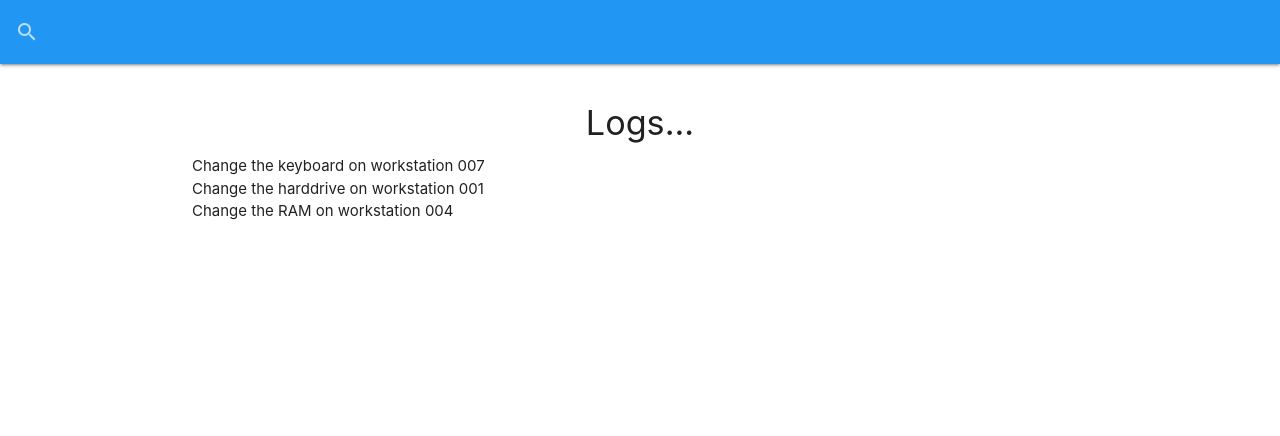
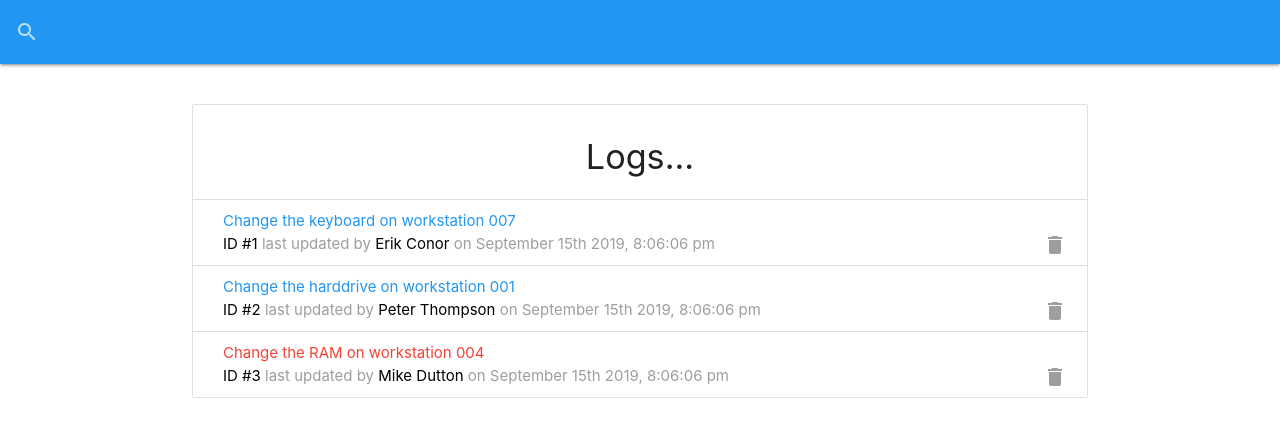
Before and after one commit to imvamsi/LogService, a React (Create React App) app: page / in a window 1280 px wide. Shown: the top 436 px of the page. Built offline with nearby package versions, Linux system fonts and the light colour scheme; data requests are answered from the project's data file.

Commit message:
Logitems and Preload style added :beers:

```diff
--- a/package.json
+++ b/package.json
@@ -4,8 +4,10 @@
   "private": true,
   "dependencies": {
     "materialize-css": "^1.0.0",
+    "moment": "^2.24.0",
     "react": "^16.9.0",
     "react-dom": "^16.9.0",
+    "react-moment": "^0.9.2",
     "react-scripts": "3.1.1"
   },
   "scripts": {
--- /dev/null
+++ b/src/components/layout/PreLoader.jsx
@@ -0,0 +1,11 @@
+import React from "react";
+
+const PreLoader = () => {
+  return (
+    <div className="progress blue lighten-4">
+      <div className="indeterminate blue"></div>
+    </div>
+  );
+};
+
+export default PreLoader;
--- a/src/components/logs/LogItem.jsx
+++ b/src/components/logs/LogItem.jsx
@@ -0,0 +1,33 @@
+import React from "react";
+import Moment from "react-moment";
+import PropTypes from "prop-types";
+
+const LogItem = ({ log }) => {
+  return (
+    <li className="collection-item">
+      <a
+        href="#edit-log-modal"
+        className={`modal-trigger ${
+          log.attention === "true" ? "red-text" : "blue-text"
+        }`}
+      >
+        {log.message}
+      </a>
+      <br />
+      <span className="grey-text">
+        <span className="black-text">ID #{log.id}</span> last updated by{" "}
+        <span className="black-text">{log.tech}</span> on {""}
+        <Moment format="MMMM Do YYYY, h:mm:ss a" />
+        <a href="#" className="secondary-content">
+          <i className="material-icons grey-text">delete</i>
+        </a>
+      </span>
+    </li>
+  );
+};
+
+LogItem.propTypes = {
+  log: PropTypes.object.isRequired
+};
+
+export default LogItem;
--- a/src/components/logs/Logs.jsx
+++ b/src/components/logs/Logs.jsx
@@ -1,5 +1,6 @@
 import React, { useEffect, useState } from "react";
-
+import LogItem from "./LogItem";
+import PreLoader from "../layout/PreLoader";
 const Logs = () => {
   const [logs, setLogs] = useState([]);
   const [loading, setLoading] = useState(false);
@@ -18,17 +19,17 @@
   };
 
   if (loading) {
-    return <h4> Loading...</h4>;
+    return <PreLoader />;
   }
   return (
-    <ul className="collection-with-header">
+    <ul className="collection with-header">
       <li className="collection-header">
         <h4 className="center">Logs...</h4>
       </li>
       {!loading && logs.length === 0 ? (
         <p className="center">There are no logs</p>
       ) : (
-        logs.map(log => <li key={log.id}>{log.message}</li>)
+        logs.map(log => <LogItem key={log.id} log={log} />)
       )}
     </ul>
   );
```
Also changed, not shown: 1 other file (tests, documents, lock files or other folders).
